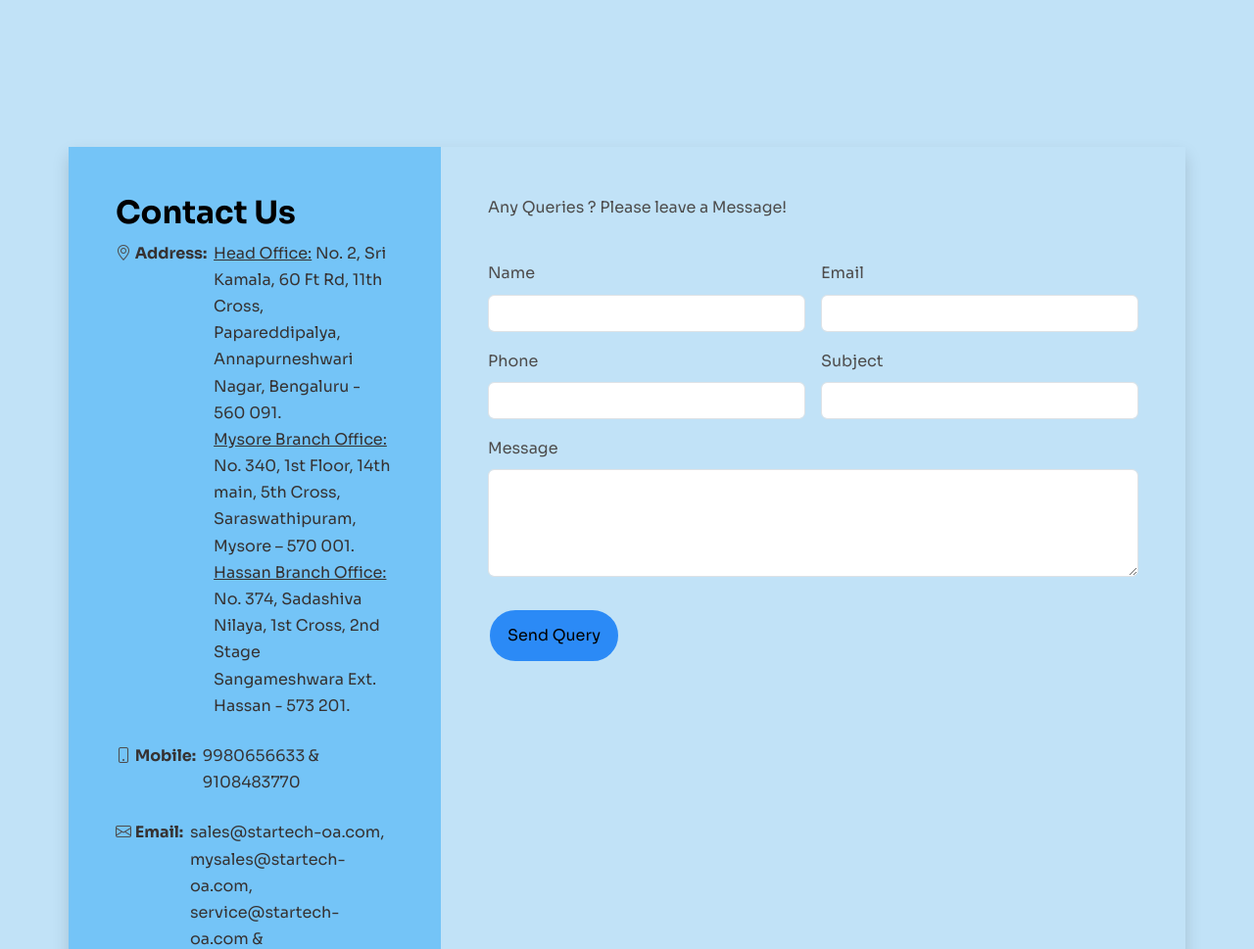
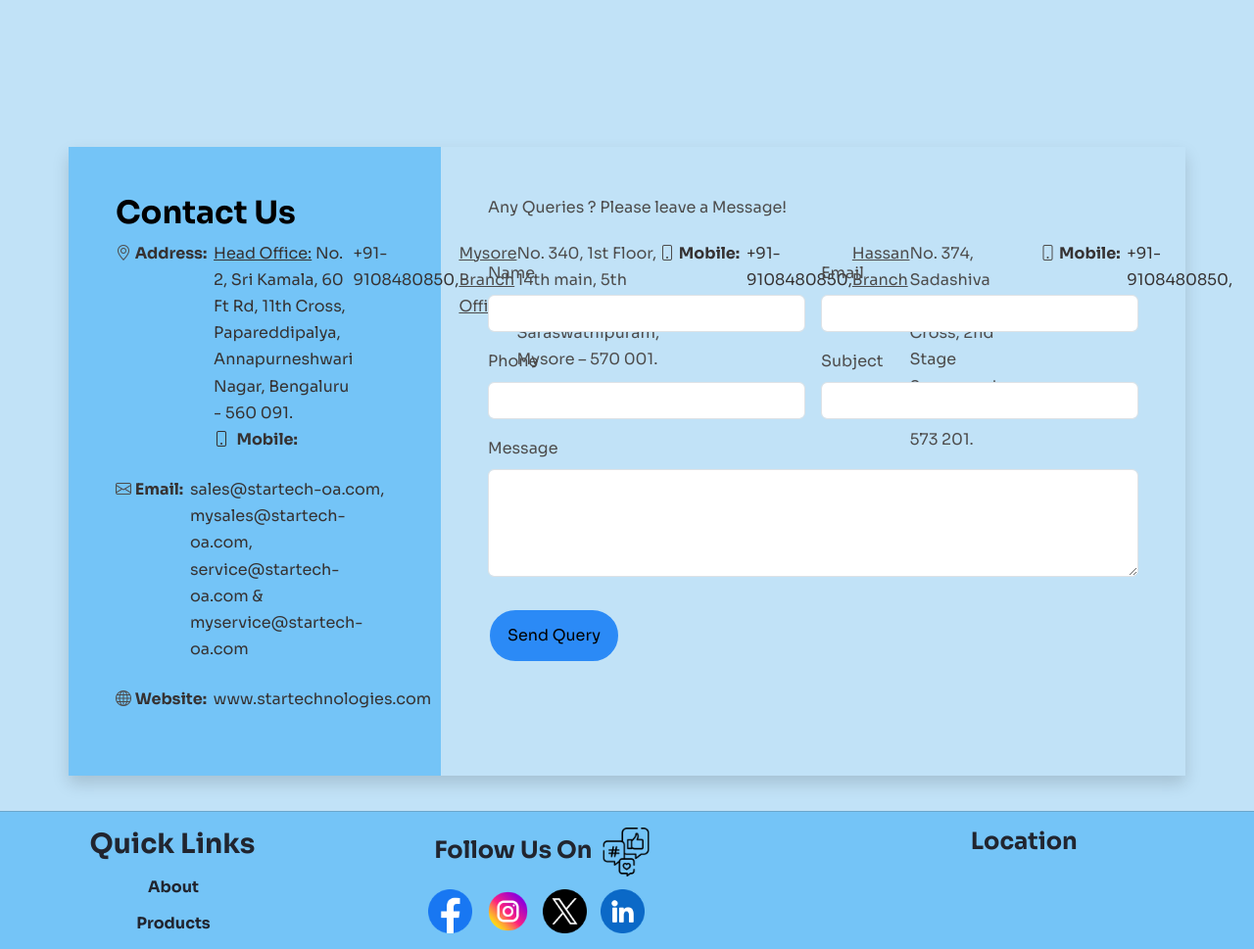
Before and after one commit to iteknosys-solutions24/startechnologiesweb, a Django app: page / in a window 1280 px wide. Shown: the part 5231-6200 px from the top of the page at 98% size. Run offline with Django 5.2, Linux system fonts and the light colour scheme; some libraries are stand-ins or nearby versions; grey boxes are pictures that could not be loaded.

Commit message:
Update index_view.html

```diff
--- a/templates/html/index_view.html
+++ b/templates/html/index_view.html
@@ -385,12 +385,18 @@
         <div class="d-flex mt-2">
           <i class="bi bi-geo-alt"></i>&nbsp;
           <strong style="color: rgb(54, 50, 50);">Address:&nbsp;&nbsp;</strong>
-          <p style="color: rgb(54, 50, 50);"><u>Head Office:</u> No. 2, Sri Kamala, 60 Ft Rd, 11th Cross, Papareddipalya, Annapurneshwari Nagar, Bengaluru - 560 091. <br> <u>Mysore Branch Office:</u> No. 340, 1st Floor, 14th main, 5th Cross, Saraswathipuram, Mysore – 570 001. <br> <u>Hassan Branch Office:</u> No. 374, Sadashiva Nilaya, 1st Cross, 2nd Stage Sangameshwara Ext. Hassan - 573 201.</p>
-        </div>
-        <div class="d-flex mt-2">
+          <p style="color: rgb(54, 50, 50);"><u>Head Office:</u> No. 2, Sri Kamala, 60 Ft Rd, 11th Cross, Papareddipalya, Annapurneshwari Nagar, Bengaluru - 560 091. <br>
+            <i class="bi bi-phone"></i>&nbsp;
+          <strong style="color: rgb(54, 50, 50);">Mobile:&nbsp;&nbsp;</strong>
+          <p style="color: rgb(54, 50, 50);">+91-9108480850, </p>
+            <u>Mysore Branch Office:</u> No. 340, 1st Floor, 14th main, 5th Cross, Saraswathipuram, Mysore – 570 001. <br>
           <i class="bi bi-phone"></i>&nbsp;
           <strong style="color: rgb(54, 50, 50);">Mobile:&nbsp;&nbsp;</strong>
-          <p style="color: rgb(54, 50, 50);">9980656633 & 9108483770</p>
+          <p style="color: rgb(54, 50, 50);">+91-9108480850, </p>
+            <u>Hassan Branch Office:</u> No. 374, Sadashiva Nilaya, 1st Cross, 2nd Stage Sangameshwara Ext. Hassan - 573 201.</p>
+          <i class="bi bi-phone"></i>&nbsp;
+          <strong style="color: rgb(54, 50, 50);">Mobile:&nbsp;&nbsp;</strong>
+          <p style="color: rgb(54, 50, 50);">+91-9108480850, </p>
         </div>
         <div class="d-flex mt-2">
           <i class="bi bi-envelope"></i>&nbsp;
```
